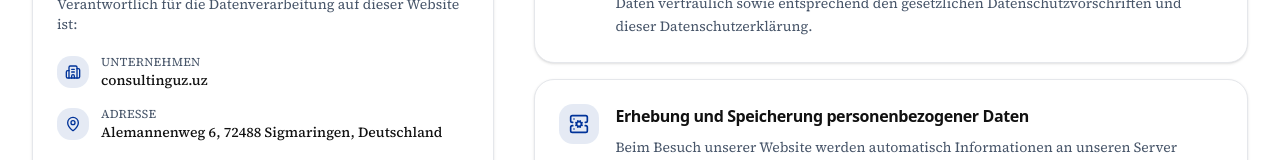
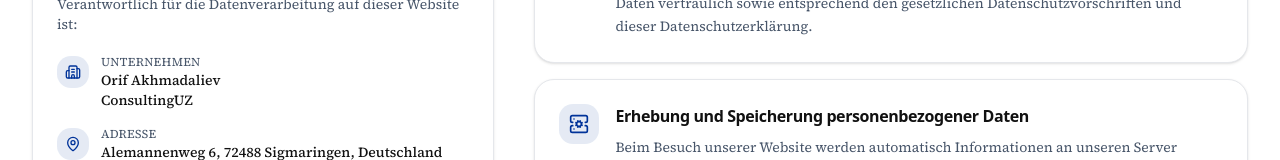
Before and after one commit to AkhrorSoliev/consultinguz, a Next.js app: page /datenschutz in a window 1280 px wide. Shown: the part 773-933 px from the top of the page. Built offline with nearby package versions, Linux system fonts and the light colour scheme; no server answers; a web font is replaced by a local one.

Commit message:
fix: show owner and company name on datenschutz responsible entity

```diff
--- a/src/app/datenschutz/DatenschutzClient.tsx
+++ b/src/app/datenschutz/DatenschutzClient.tsx
@@ -18,7 +18,8 @@ import {
 import { Section } from "@/components/ui/section";
 import { useI18n } from "@/components/providers/translation-provider";
 
-const COMPANY_NAME = "consultinguz.uz";
+const COMPANY_OWNER = "Orif Akhmadaliev";
+const COMPANY_NAME = "ConsultingUZ";
 const COMPANY_ADDRESS = "Alemannenweg 6, 72488 Sigmaringen, Deutschland";
 const COMPANY_EMAIL = "orif.ahmadaliyev@consultinguz.de";
 const COMPANY_PHONE = "+49 176 238 97 113";
@@ -115,7 +116,10 @@ export default function DatenschutzClient() {
               <p className="text-sm text-muted-foreground mb-5">{c.responsible_intro}</p>
               <ul className="space-y-4">
                 <InfoRow icon={Building2} label={c.label_company}>
-                  <span>{COMPANY_NAME}</span>
+                  <span className="flex flex-col">
+                    <span>{COMPANY_OWNER}</span>
+                    <span>{COMPANY_NAME}</span>
+                  </span>
                 </InfoRow>
                 <InfoRow icon={MapPin} label={c.label_address}>
                   <span>{COMPANY_ADDRESS}</span>
```
